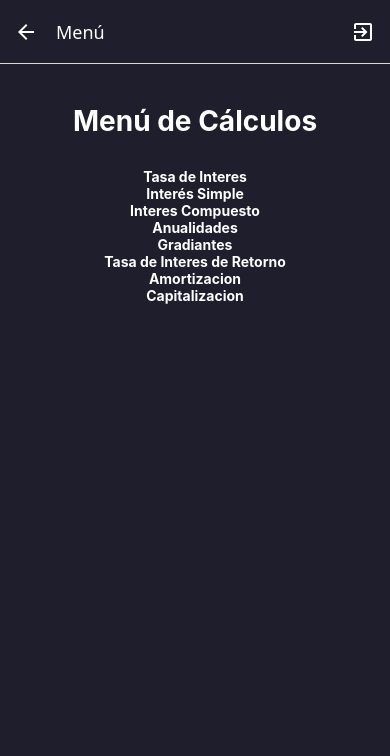
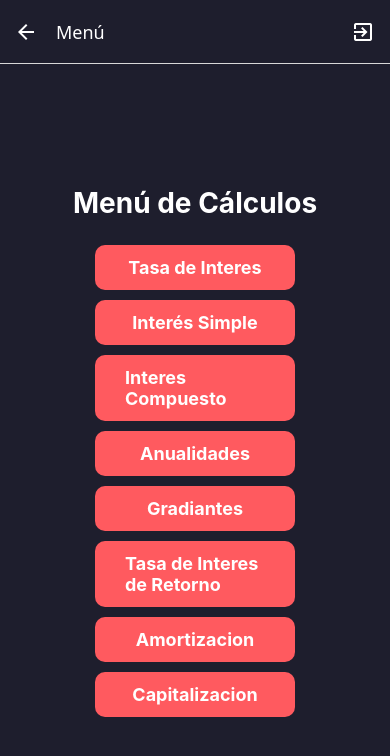
Before and after one commit to alek3344/nexus-calculator, a React Native app: screen /Menu in a window 390 px wide. Shown: the top 756 px of the page. Built offline with nearby package versions, Linux system fonts and the light colour scheme.

Commit message:
diseño de vuelta

```diff
--- a/componentes/MenuBoton.js
+++ b/componentes/MenuBoton.js
@@ -37,39 +37,39 @@ const styles = StyleSheet.create({
   container: {
     flex: 1,
     backgroundColor: '#1e1e2d',
-    paddingHorizontal: 20,
-    paddingTop: 40,
+    alignItems: "center",
+    justifyContent: "center",
   },
   title: {
     fontSize: 28,
     fontWeight: 'bold',
     color: '#fff',
-    marginBottom: 30,
+    marginBottom: 20,
     textAlign: 'center',
   },
-  gridContainer: {
-    flexDirection: 'row',
-    flexWrap: 'wrap',
-    justifyContent: 'space-between',
+  input: {
+    width: 250,
+    height: 50,
+    borderWidth: 1,
+    borderColor: '#444',
+    borderRadius: 10,
+    backgroundColor: '#2e2e3e',
+    color: '#fff',
+    paddingHorizontal: 15,
+    marginBottom: 15,
   },
-  buttonContainer: {
-    width: '45%', // 2 por fila
-    aspectRatio: 1, // hace que sea cuadrado
-    backgroundColor: '#FFA500', // naranja visible
-    borderRadius: 15,
-    marginBottom: 20,
+  button: {
+    backgroundColor: '#ff5a5f',
+    paddingVertical: 12,
+    paddingHorizontal: 30,
+    borderRadius: 10,
+    marginVertical: 5,
+    width: 200,
     alignItems: 'center',
-    justifyContent: 'center',
-    elevation: 5, // sombra en Android
-    shadowColor: '#000', // sombra en iOS
-    shadowOffset: { width: 0, height: 2 },
-    shadowOpacity: 0.3,
-    shadowRadius: 3,
   },
   buttonText: {
     color: '#fff',
-    fontSize: 14,
-    textAlign: 'center',
+    fontSize: 18,
     fontWeight: 'bold',
   },
 });
```
